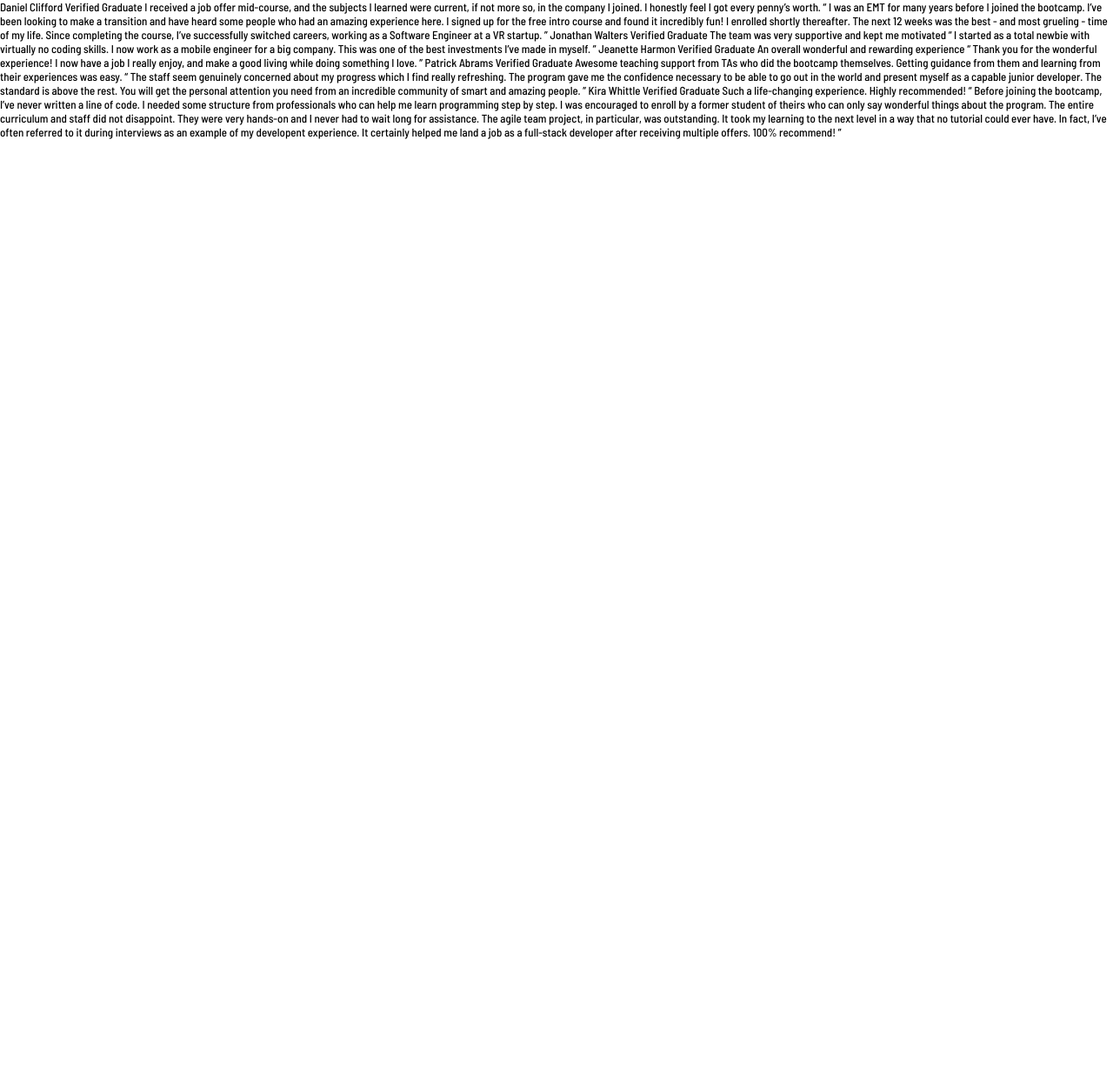
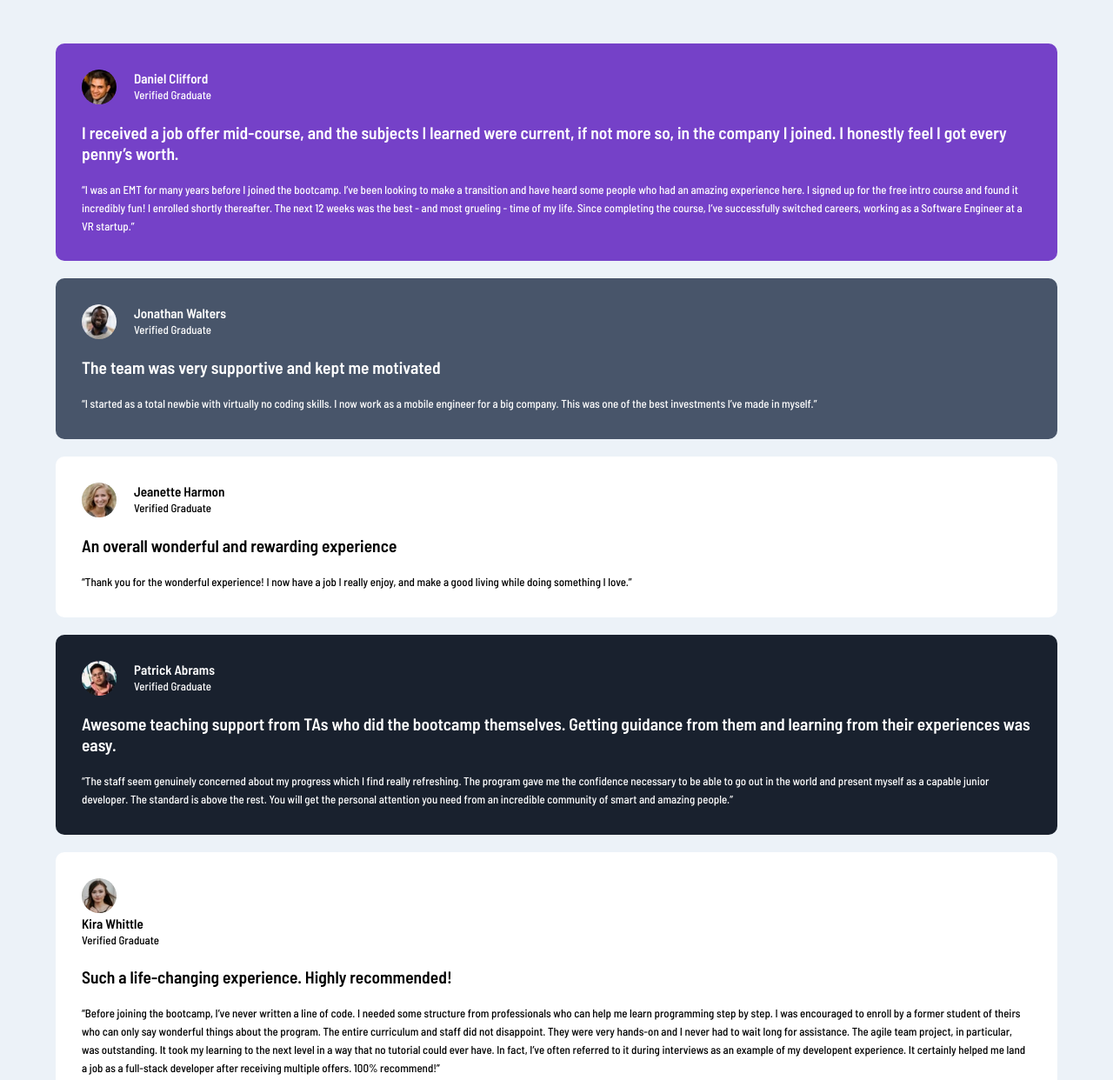
Before and after one commit to zyryle/FM-testimonials-grid-section, a plain HTML site: page index.html in a window 1280 px wide. Shown: the top 1242 px of the page at 87% size. Before the commit the page ends 800 px from the top, so only its background shows below. Drawn offline with Linux system fonts and the light colour scheme.

Commit message:
designing the component

```diff
--- a/index.html
+++ b/index.html
@@ -1,65 +1,131 @@
 <!DOCTYPE html>
 <html lang="en">
-<head>
-  <meta charset="UTF-8">
-  <meta name="viewport" content="width=device-width, initial-scale=1.0">
-  <link rel="icon" type="image/png" sizes="32x32" href="./images/favicon-32x32.png">
-  <link rel="stylesheet" href="style.css">
-  <title>Frontend Mentor | [Challenge Name Here]</title>
-</head>
-<body>
-  Daniel Clifford
-  Verified Graduate
+  <head>
+    <meta charset="UTF-8" />
+    <meta name="viewport" content="width=device-width, initial-scale=1.0" />
+    <link
+      rel="icon"
+      type="image/png"
+      sizes="32x32"
+      href="./images/favicon-32x32.png"
+    />
+    <link rel="stylesheet" href="style.css" />
+    <title>Frontend Mentor | [Challenge Name Here]</title>
+  </head>
+  <body>
+    <main id="box-container">
+      <!-- Grid Box no. 1 -->
+      <section class="box-1 boxes">
+        <div class="user">
+          <img src="./images/image-daniel.jpg" alt="profile of a man" />
+          <div>
+            <h3>Daniel Clifford</h3>
+            <p>Verified Graduate</p>
+          </div>
+        </div>
 
-  I received a job offer mid-course, and the subjects I learned were current, if not more so,
-  in the company I joined. I honestly feel I got every penny’s worth.
+        <h1>
+          I received a job offer mid-course, and the subjects I learned were
+          current, if not more so, in the company I joined. I honestly feel I
+          got every penny’s worth.
+        </h1>
 
-  “ I was an EMT for many years before I joined the bootcamp. I’ve been looking to make a
-  transition and have heard some people who had an amazing experience here. I signed up
-  for the free intro course and found it incredibly fun! I enrolled shortly thereafter.
-  The next 12 weeks was the best - and most grueling - time of my life. Since completing
-  the course, I’ve successfully switched careers, working as a Software Engineer at a VR startup. ”
+        <p>
+          “I was an EMT for many years before I joined the bootcamp. I’ve been
+          looking to make a transition and have heard some people who had an
+          amazing experience here. I signed up for the free intro course and
+          found it incredibly fun! I enrolled shortly thereafter. The next 12
+          weeks was the best - and most grueling - time of my life. Since
+          completing the course, I’ve successfully switched careers, working as
+          a Software Engineer at a VR startup.”
+        </p>
+      </section>
+      <!-- Grid Box no. 2 -->
+      <section class="box-2 boxes">
+        <div class="user">
+          <img src="./images/image-jonathan.jpg" alt="profile of a man" />
+          <div>
+            <h3>Jonathan Walters</h3>
+            <p>Verified Graduate</p>
+          </div>
+        </div>
 
-  Jonathan Walters
-  Verified Graduate
+        <h1>The team was very supportive and kept me motivated</h1>
 
-  The team was very supportive and kept me motivated
+        <p>
+          “I started as a total newbie with virtually no coding skills. I now
+          work as a mobile engineer for a big company. This was one of the best
+          investments I’ve made in myself.”
+        </p>
+      </section>
+      <!-- Grid Box no. 3 -->
+      <section class="box-3 boxes">
+        <div class="user">
+          <img src="./images/image-jeanette.jpg" alt="profile of a woman" />
+          <div>
+            <h3>Jeanette Harmon</h3>
+            <p>Verified Graduate</p>
+          </div>
+        </div>
 
-  “ I started as a total newbie with virtually no coding skills. I now work as a mobile engineer
-  for a big company. This was one of the best investments I’ve made in myself. ”
+        <h1>An overall wonderful and rewarding experience</h1>
 
-  Jeanette Harmon
-  Verified Graduate
+        <p>
+          “Thank you for the wonderful experience! I now have a job I really
+          enjoy, and make a good living while doing something I love.”
+        </p>
+      </section>
+      <!-- Grid Box no. 4 -->
+      <section class="box-4 boxes">
+        <div class="user">
+          <img src="./images/image-patrick.jpg" alt="profile of a man" />
+          <div>
+            <h3>Patrick Abrams</h3>
+            <p>Verified Graduate</p>
+          </div>
+        </div>
 
-  An overall wonderful and rewarding experience
+        <h1>
+          Awesome teaching support from TAs who did the bootcamp themselves.
+          Getting guidance from them and learning from their experiences was
+          easy.
+        </h1>
 
-  “ Thank you for the wonderful experience! I now have a job I really enjoy, and make a good living
-  while doing something I love. ”
+        <p>
+          “The staff seem genuinely concerned about my progress which I find
+          really refreshing. The program gave me the confidence necessary to be
+          able to go out in the world and present myself as a capable junior
+          developer. The standard is above the rest. You will get the personal
+          attention you need from an incredible community of smart and amazing
+          people.”
+        </p>
+      </section>
+      <!-- Grid Box no. 5 -->
+      <section class="box-5 boxes">
+        <div class="user">
+          <div>
+            <img src="./images/image-kira.jpg" alt="profile of a woman" />
+            <h3>Kira Whittle</h3>
+            <p>Verified Graduate</p>
+          </div>
+        </div>
 
-  Patrick Abrams
-  Verified Graduate
+        <h1>Such a life-changing experience. Highly recommended!</h1>
 
-  Awesome teaching support from TAs who did the bootcamp themselves. Getting guidance from them and
-  learning from their experiences was easy.
-
-  “ The staff seem genuinely concerned about my progress which I find really refreshing. The program
-  gave me the confidence necessary to be able to go out in the world and present myself as a capable
-  junior developer. The standard is above the rest. You will get the personal attention you need from
-  an incredible community of smart and amazing people. ”
-
-  Kira Whittle
-  Verified Graduate
-
-  Such a life-changing experience. Highly recommended!
-
-  “ Before joining the bootcamp, I’ve never written a line of code. I needed some structure from
-  professionals who can help me learn programming step by step. I was encouraged to enroll by a former
-  student of theirs who can only say wonderful things about the program. The entire curriculum and staff
-  did not disappoint. They were very hands-on and I never had to wait long for assistance. The agile team
-  project, in particular, was outstanding. It took my learning to the next level in a way that no tutorial
-  could ever have. In fact, I’ve often referred to it during interviews as an example of my developent
-  experience. It certainly helped me land a job as a full-stack developer after receiving multiple offers.
-  100% recommend! ”
-
-</body>
+        <p>
+          “Before joining the bootcamp, I’ve never written a line of code. I
+          needed some structure from professionals who can help me learn
+          programming step by step. I was encouraged to enroll by a former
+          student of theirs who can only say wonderful things about the program.
+          The entire curriculum and staff did not disappoint. They were very
+          hands-on and I never had to wait long for assistance. The agile team
+          project, in particular, was outstanding. It took my learning to the
+          next level in a way that no tutorial could ever have. In fact, I’ve
+          often referred to it during interviews as an example of my developent
+          experience. It certainly helped me land a job as a full-stack
+          developer after receiving multiple offers. 100% recommend!”
+        </p>
+      </section>
+    </main>
+  </body>
 </html>
--- a/style.css
+++ b/style.css
@@ -29,4 +29,65 @@ html {
 body {
   box-sizing: border-box;
   font-size: 1.3rem;
+  background-color: var(--neutral-light-grayish-blue);
+  display: flex;
+  align-items: center;
+  justify-content: center;
 }
+
+#box-container {
+  display: grid;
+  align-items: center;
+  justify-content: center;
+  grid-gap: 2rem;
+  padding: 5rem 0;
+  width: 90vw;
+}
+
+#box-container h1 {
+  margin: 2rem 0;
+}
+
+#box-container p {
+  line-height: 1.6;
+}
+
+.boxes {
+  border-radius: 1rem;
+  padding: 3rem;
+}
+
+.boxes img {
+  width: 4rem;
+  height: 4rem;
+  border-radius: 50%;
+  margin-right: 2rem;
+}
+
+.user {
+  display: flex;
+  align-items: center;
+}
+
+.box-1 {
+  background-color: var(--primary-moderate-violet);
+  color: var(--primary-white);
+}
+
+.box-2 {
+  background-color: var(--primary-dark-grayish-blue);
+  color: var(--primary-white);
+}
+
+.box-3 {
+  background-color: var(--primary-white);
+}
+
+.box-4 {
+  background-color: var(--primary-dark-blackish-blue);
+  color: var(--primary-white);
+}
+
+.box-5 {
+  background-color: var(--primary-white);
+}
```
